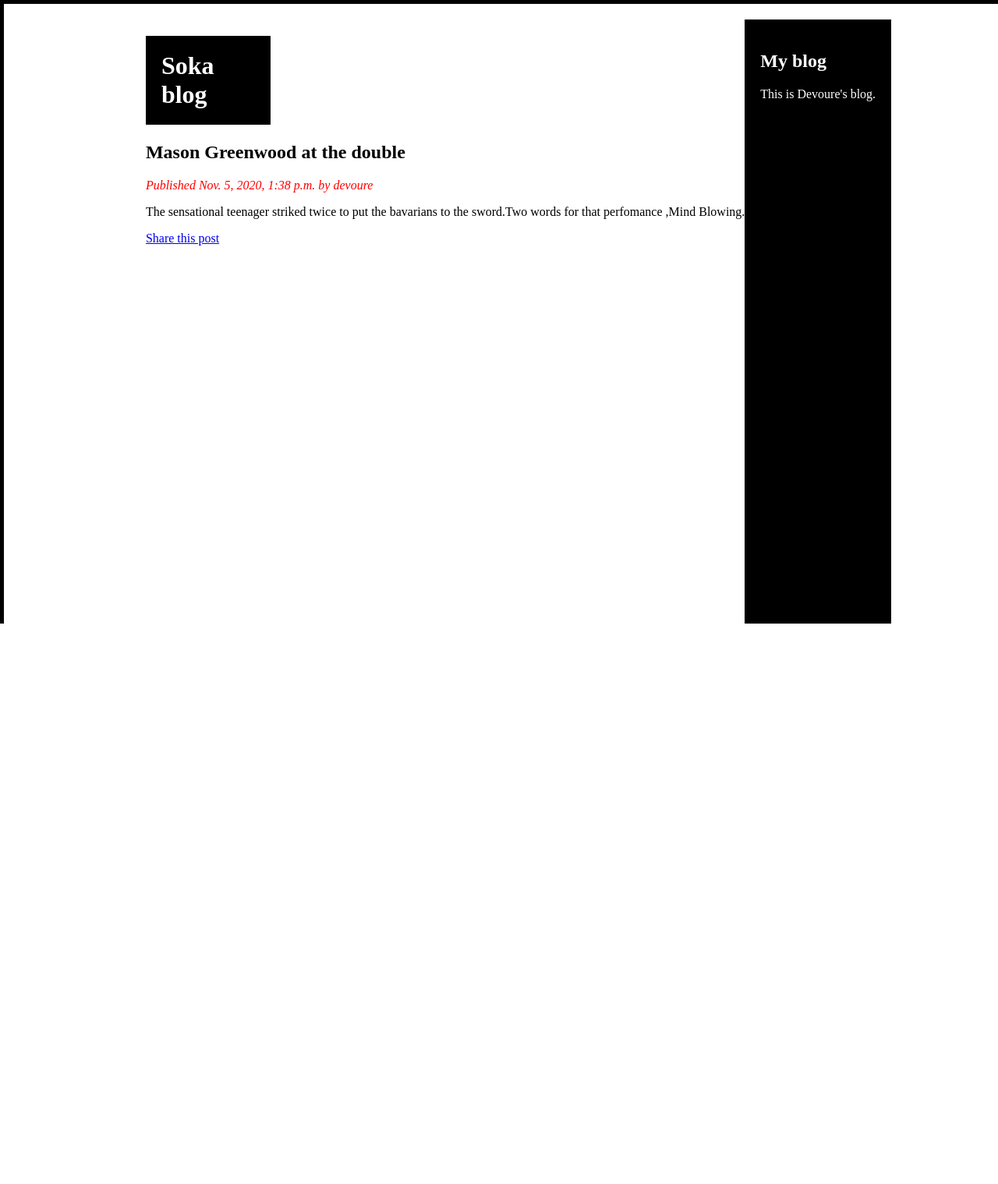
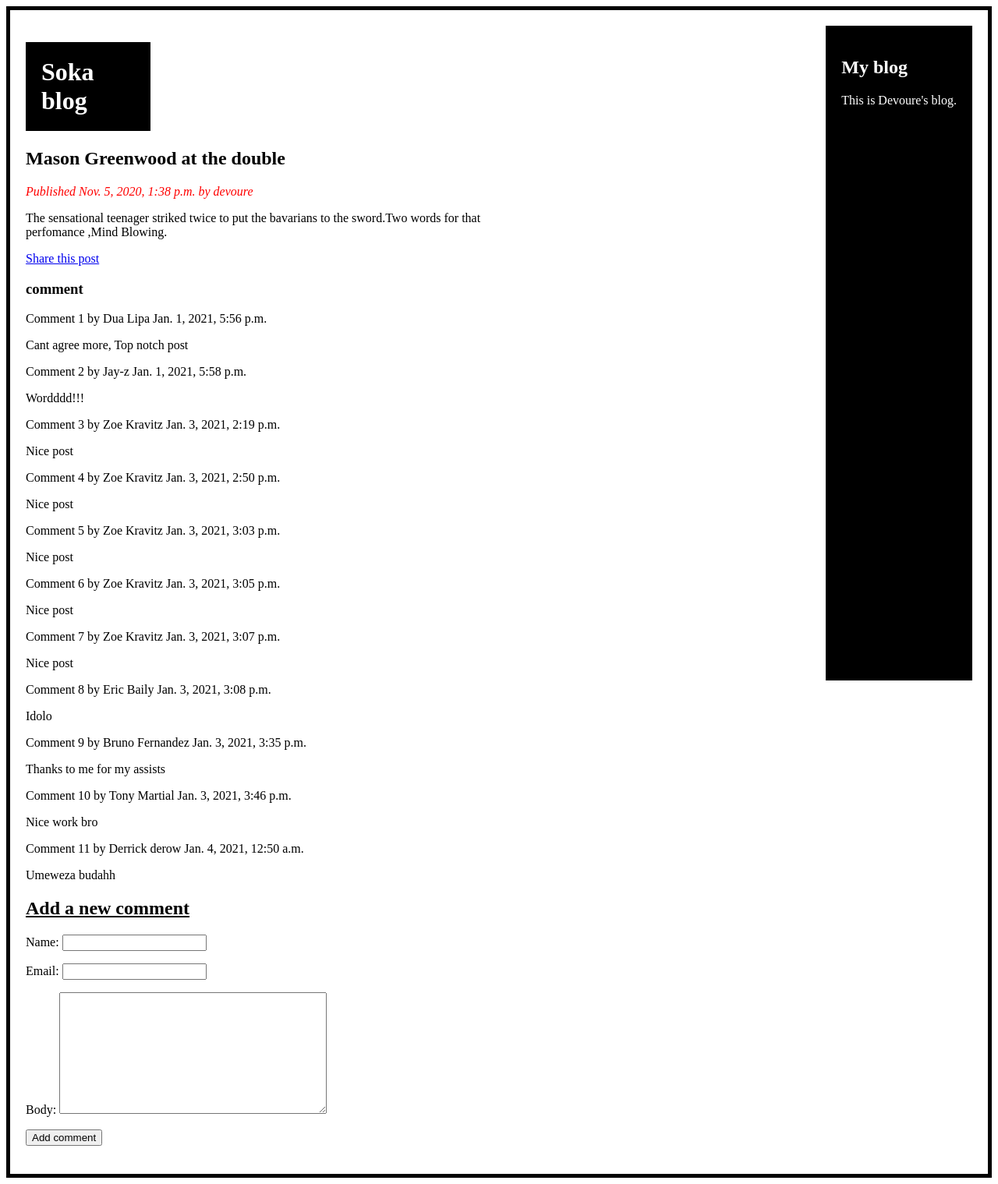
Before and after one commit to devoure/sokablog, a Django app: a page that uses blog/templates/blog/post/detail.html in a window 1280 px wide. Shown: the whole page at 78% size. Before the commit the page ends 800 px from the top, so only its background shows below. Run offline with Django 3.2, Linux system fonts and the light colour scheme; data comes from the database, SQL or seed files in the repository; both versions use the stored data as it was after the commit.

Commit message:
Added a comment system

```diff
--- a/blog/forms.py
+++ b/blog/forms.py
@@ -1,7 +1,14 @@
 from django import forms
+from .models import Comment
 
 class EmailPostForm(forms.Form):
     name = forms.CharField(max_length = 25)
     email = forms.EmailField()
     to = forms.EmailField()
     comments = forms.CharField(required= False, widget=forms.Textarea)
+
+class CommentForm(forms.ModelForm):
+    class Meta:
+        model = Comment
+        fields = ('name', 'email', 'body')
+        #We are define the fields we want to display on the form
--- a/blog/models.py
+++ b/blog/models.py
@@ -51,3 +51,21 @@ class Post(models.Model):
                              self.publish.strftime('%m'),
                              self.publish.strftime('%d'),
                              self.slug])
+class Comment (models.Model):
+    post = models.ForeignKey(Post, on_delete=models.CASCADE, related_name='comments')
+
+    #ForeignKey defines a many to one relationship
+    #the related_name references the object when accessing the contents
+    name = models.CharField(max_length = 80)
+    email = models.EmailField()
+    body = models.TextField()
+    created = models.DateTimeField(auto_now_add=True)
+    updated = models.DateTimeField(auto_now = True)
+    active = models.BooleanField(default=True)
+    #the active field will help in manually deactivating innapropriate comments
+
+    class Meta:
+        ordering = ('created',)
+
+    def __str__ (self):
+        return 'Comment by {} on {}'.format(self.name, self.post)
--- a/blog/static/css/blog.css
+++ b/blog/static/css/blog.css
@@ -1,24 +1,20 @@
 #container{
-position:fixed;
   padding:20px;
-margin:0;
   border:5px solid black;
-height:100%;
-width:100%;
-top:0;
-left:0;
-display:flex;
-flex-direction: row;
-justify-content:center;
+  width:auto;
+  height:auto;
+  overflow:hidden;
 }
-
 #content{
+  float:left;
+  width:50%;
 }
 #sidebar{
   color:white;
   background-color:black;
+  float:right;
+  height:800px;
   padding:20px;
-
 }
 h1{
   width:120px;
--- a/blog/templates/blog/post/detail.html
+++ b/blog/templates/blog/post/detail.html
@@ -10,4 +10,34 @@ Published {{post.publish}} by {{post.author}}
 <p>
 <a href="{% url "blog:post_share" post.id %}">Share this post</a>
 </p>
+{% with comment.count as total_comments %}
+<h3>
+  {{total_comments}} comment{{total_comments|pluralize}}
+  <!--add a 's' to the suffix if count is greater than 1-->
+</h3>
+{% endwith %}
+{% for comment in comments %}
+<p>
+Comment {{ forloop.counter}} by {{ comment.name }}
+{{ comment.created }}
+</p>
+{{ comment.body|linebreaks }}
+{% empty %}
+<p>There are no comments yet.</p>
+{% endfor %}
+{% if messages %}
+<ul>
+  {% for message in messages %}
+  <li{% if message.tags %} class="{{message.tags}}"{% endif %}>{{ message}}</li>
+  {% endfor %}
+  </ul>
+{% else %}
+<h2><u>Add a new comment </h2></u>
+<form action="." method="post">
+  {{ comment_form.as_p }}
+  {% csrf_token %}
+  <p><input type="submit" value="Add comment"></p>
+  </form>
+  {% endif %}
+
 {% endblock %}
--- a/blog/templates/blog/post/list.html
+++ b/blog/templates/blog/post/list.html
@@ -12,6 +12,7 @@
 <i> Published {{ post.publish }} by {{ post.author }}</i>
 </p>
 {{ post.body|truncatewords:30|linebreaks }}
+<h3>{{post.comments.count}} comment{{ post.comments|pluralize }}</h3>
 {% endfor %}
 
 {% include "blog/pagination.html" with page=posts %}
--- a/blog/views.py
+++ b/blog/views.py
@@ -1,15 +1,16 @@
 from django.shortcuts import render, get_object_or_404
-from .models import Post
+from .models import Post, Comment
 from django.core.paginator import Paginator,EmptyPage,\
     PageNotAnInteger
-from .forms import EmailPostForm
+from .forms import EmailPostForm, CommentForm
 from django.core.mail import send_mail
-
+from django.http import HttpResponseRedirect
+from django.contrib import messages
 # Create your views here.
 #view for retrieving all the post
 def post_list(request):
     object_list=Post.my_manager.all()
-    paginator=Paginator(object_list, 1)#3 posts in each page
+    paginator=Paginator(object_list, 1)#1 posts in each page
     page = request.GET.get('page')
     try:
         posts = paginator.page(page)
@@ -23,7 +24,7 @@ def post_list(request):
     return render(request,
                   'blog/post/list.html',
                   {'page':page,
-                  'posts':posts})
+                   'posts':posts})
 
 
 #view for displacing a single post
@@ -33,7 +34,25 @@ def post_detail(request, year, month, day, post):
                              publish__year=year,
                              publish__month=month,
                              publish__day=day)
-    return render(request,'blog/post/detail.html',{'post':post})
+    comments = post.comments.filter(active=True)
+
+    if request.method == 'POST':
+        comment_form = CommentForm(request.POST)
+        if comment_form.is_valid():
+            new_comment=comment_form.save(commit=False)
+            #created an instance with saved content but dont save to database just yet
+            new_comment.post = post
+            #updated the post field in model Comment
+            #linked the comment to a post
+            new_comment.save()
+            #saved the comment to database now
+            messages.add_message(request, messages.INFO, 'Comment posted successfully')
+            return HttpResponseRedirect('')
+    else:
+        comment_form = CommentForm()
+    return render(request,'blog/post/detail.html',{'post':post,
+                                                   'comments':comments,
+                                                   'comment_form':comment_form})
 
 def post_share (request, post_id):
     #retrieve post by id
```
Also changed, not shown: blog/admin.py (+6 -1 lines), blog/migrations/0002_comment.py (added), db.sqlite3. Lines whose indentation alone changed are shown as unchanged.
